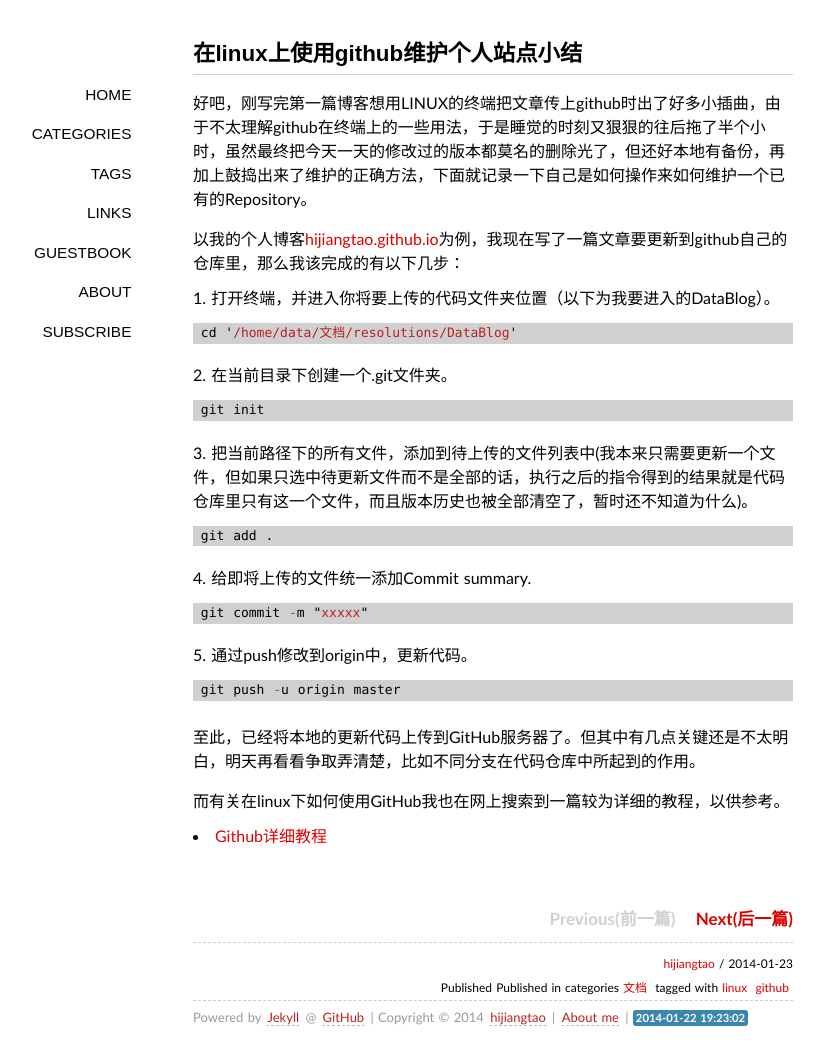
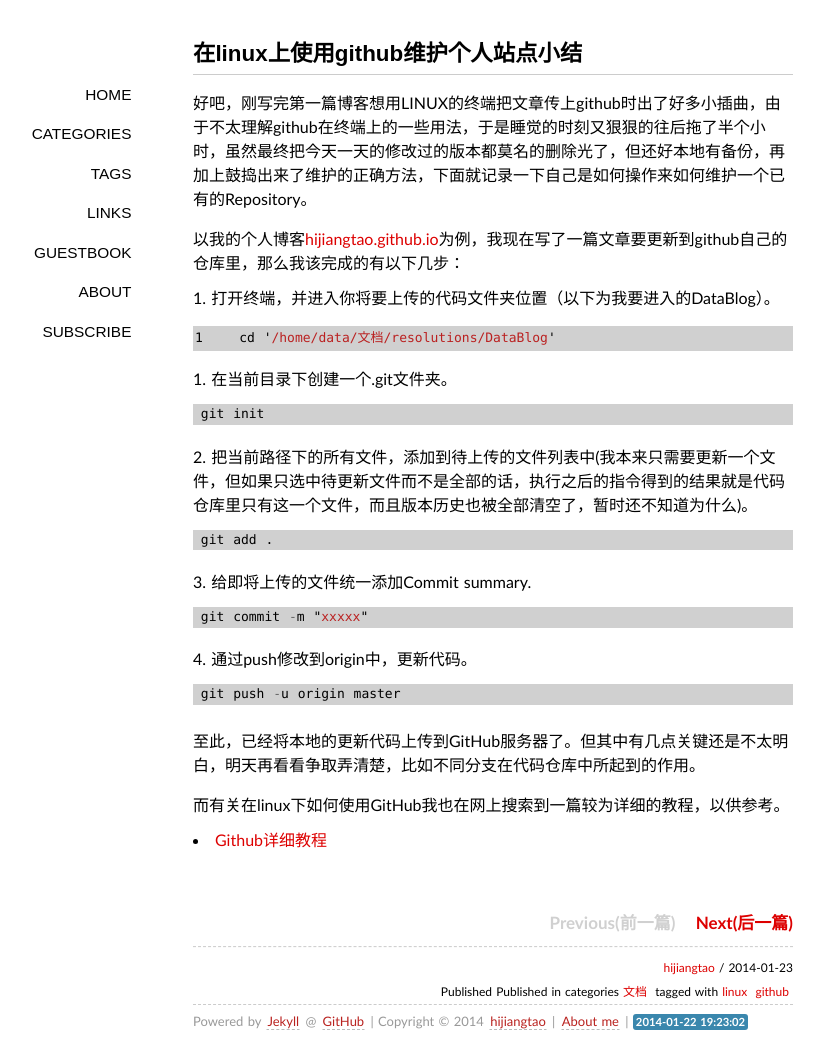
Before and after one commit to jessica0530/hijiangtao.github.io, a Jekyll site: the page built from _posts/2014-01-23-githuboflinux.md, in a window 1280 px wide. Shown: the whole page, without its empty margins (147-971 px from the left). Built offline with Jekyll 4.4.1, drawn with Linux system fonts in a browser that asks for light colours; some web fonts are replaced; Markdown is read by kramdown in place of the engine named in the settings; comment, search, counter and statistics services are not loaded.

Commit message:
Update 2014-01-23-githuboflinux.md

````diff
--- a/_posts/2014-01-23-githuboflinux.md
+++ b/_posts/2014-01-23-githuboflinux.md
@@ -12,9 +12,10 @@ tags: linux github
 以我的个人博客[hijiangtao.github.io](https://github.com/hijiangtao/hijiangtao.github.io)为例，我现在写了一篇文章要更新到github自己的仓库里，那么我该完成的有以下几步：
 
 1. 打开终端，并进入你将要上传的代码文件夹位置（以下为我要进入的DataBlog）。
-```javascript
+
+{% highlight javascript linenos %}
     cd '/home/data/文档/resolutions/DataBlog'
-```
+{% endhighlight %}
 
 2. 在当前目录下创建一个.git文件夹。
 ```javascript
````
